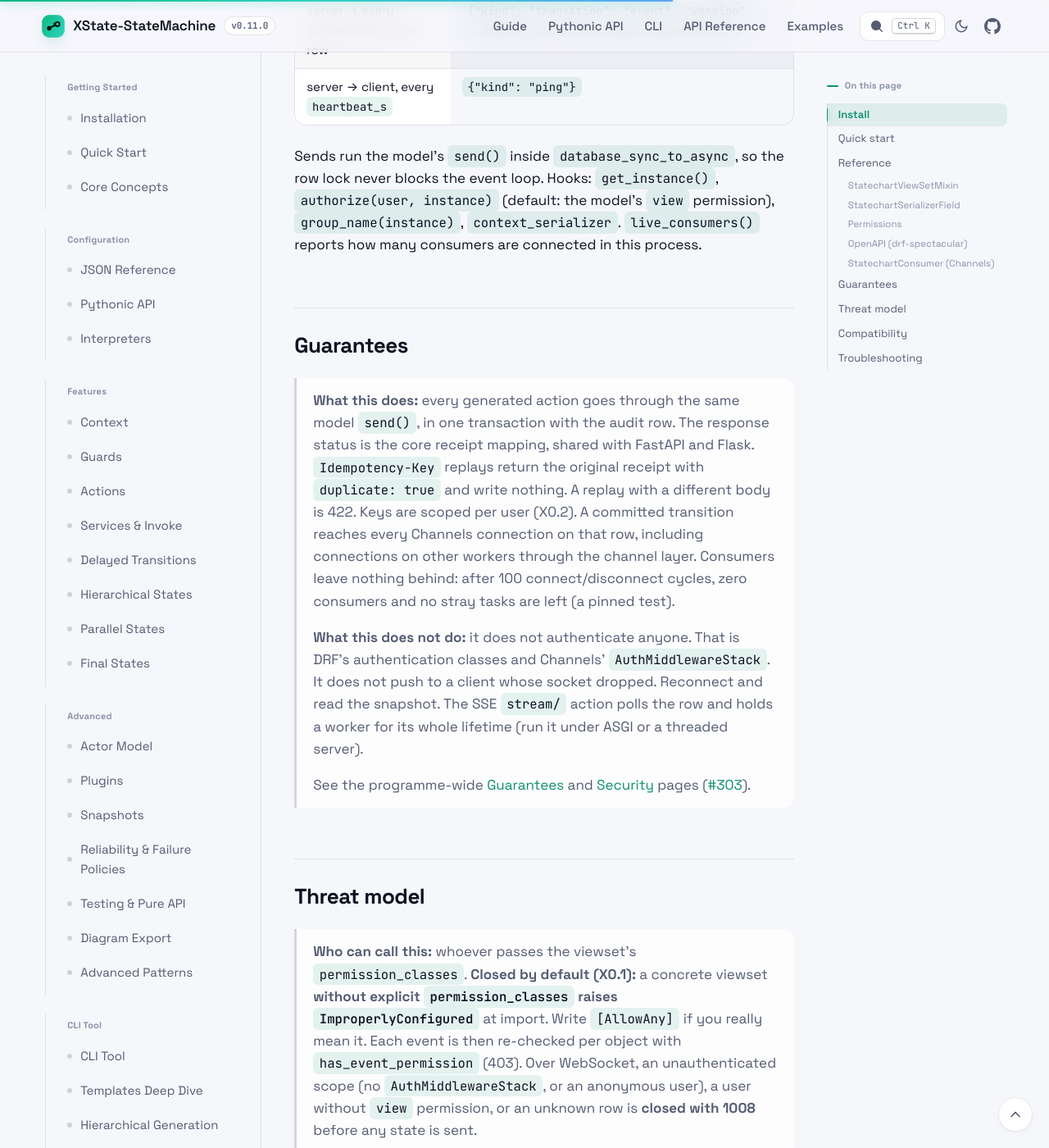
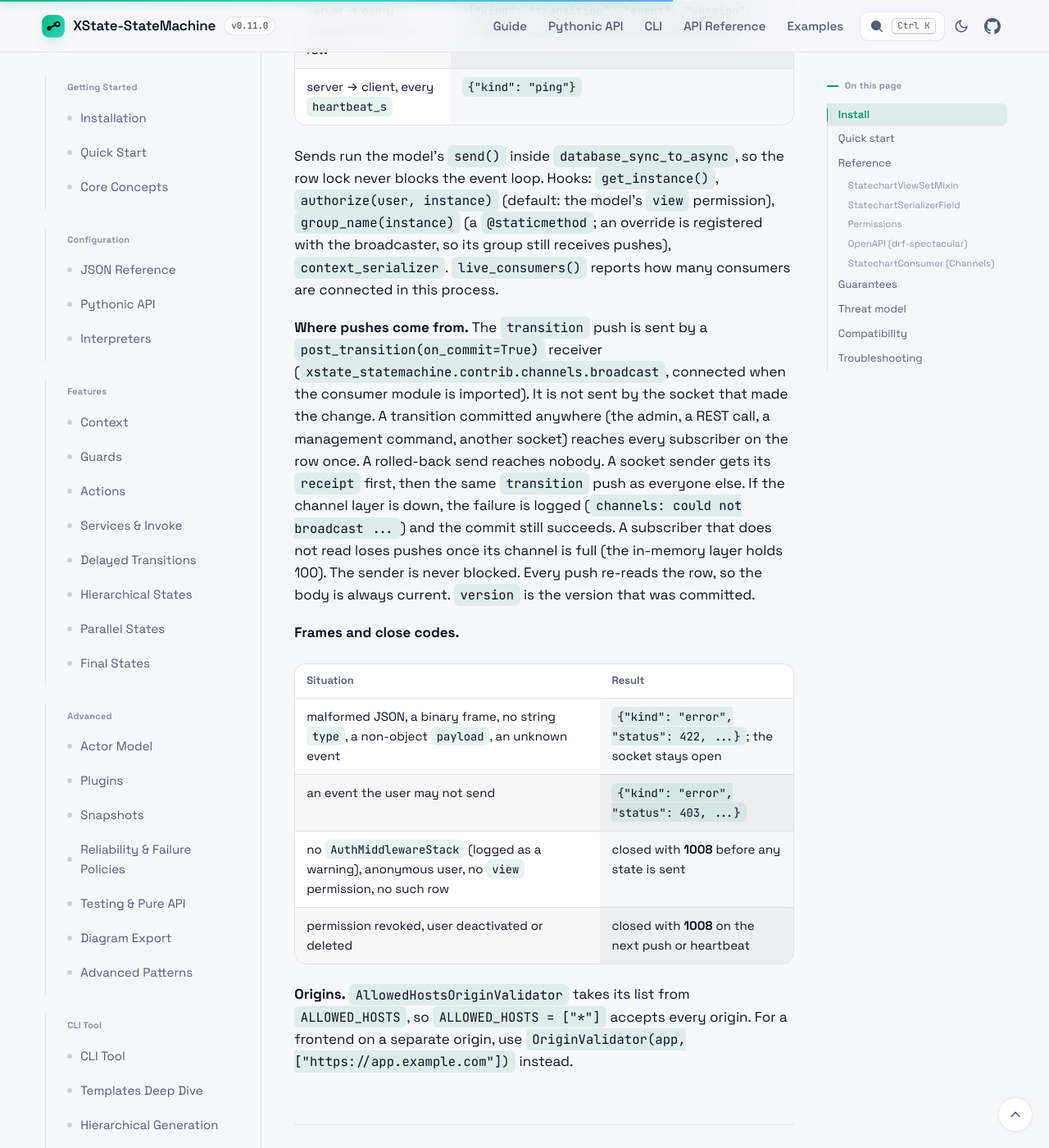
Before and after one commit to basiltt/xstate-statemachine, a Jekyll site: the page built from docs/_guide/integration-drf.md, in a window 1280 px wide and 1400 px high, scrolled down 5585 px. Shown: the whole window at 82% size. Built offline with Jekyll 4.4.1, drawn with Linux system fonts in a browser that asks for light colours; some of the changed text lies outside the part shown.

Commit message:
battle(#283-b): docs -- where Channels pushes come from (the on_commit broadcaster), frames + close-code table, ALLOWED_HOSTS=['*'] accepts every origin / OriginValidator recipe, group_name override; API index lists the broadcast helpers; example README: live page from any source, the daphne-on-Windows note the scenario test claimed but the README lacked, separate frontend origin
Co-Authored-By: Claude Fable 5 <noreply@anthropic.com>

```diff
--- a/docs/_guide/integration-drf.md
+++ b/docs/_guide/integration-drf.md
@@ -152,7 +152,20 @@ application = ProtocolTypeRouter({
 | server → every connection on the row | `{"kind": "transition", "event", "version", ...state}` (group `xsm.<app>.<model>.<pk>`) |
 | server → client, every `heartbeat_s` | `{"kind": "ping"}` |
 
-Sends run the model's `send()` inside `database_sync_to_async`, so the row lock never blocks the event loop. Hooks: `get_instance()`, `authorize(user, instance)` (default: the model's `view` permission), `group_name(instance)`, `context_serializer`. `live_consumers()` reports how many consumers are connected in this process.
+Sends run the model's `send()` inside `database_sync_to_async`, so the row lock never blocks the event loop. Hooks: `get_instance()`, `authorize(user, instance)` (default: the model's `view` permission), `group_name(instance)` (a `@staticmethod`; an override is registered with the broadcaster, so its group still receives pushes), `context_serializer`. `live_consumers()` reports how many consumers are connected in this process.
+
+**Where pushes come from.** The `transition` push is sent by a `post_transition(on_commit=True)` receiver (`xstate_statemachine.contrib.channels.broadcast`, connected when the consumer module is imported). It is not sent by the socket that made the change. A transition committed anywhere (the admin, a REST call, a management command, another socket) reaches every subscriber on the row once. A rolled-back send reaches nobody. A socket sender gets its `receipt` first, then the same `transition` push as everyone else. If the channel layer is down, the failure is logged (`channels: could not broadcast ...`) and the commit still succeeds. A subscriber that does not read loses pushes once its channel is full (the in-memory layer holds 100). The sender is never blocked. Every push re-reads the row, so the body is always current. `version` is the version that was committed.
+
+**Frames and close codes.**
+
+| Situation | Result |
+|:--|:--|
+| malformed JSON, a binary frame, no string `type`, a non-object `payload`, an unknown event | `{"kind": "error", "status": 422, ...}`; the socket stays open |
+| an event the user may not send | `{"kind": "error", "status": 403, ...}` |
+| no `AuthMiddlewareStack` (logged as a warning), anonymous user, no `view` permission, no such row | closed with **1008** before any state is sent |
+| permission revoked, user deactivated or deleted | closed with **1008** on the next push or heartbeat |
+
+**Origins.** `AllowedHostsOriginValidator` takes its list from `ALLOWED_HOSTS`, so `ALLOWED_HOSTS = ["*"]` accepts every origin. For a frontend on a separate origin, use `OriginValidator(app, ["https://app.example.com"])` instead.
 
 ## Guarantees
 
```
Also changed, not shown: docs/_guide/integrations-extras.md (+1 -1 lines), docs/api/index.md (+1 -1 lines), examples/integrations/django_approvals/README.md, 1 other file.
